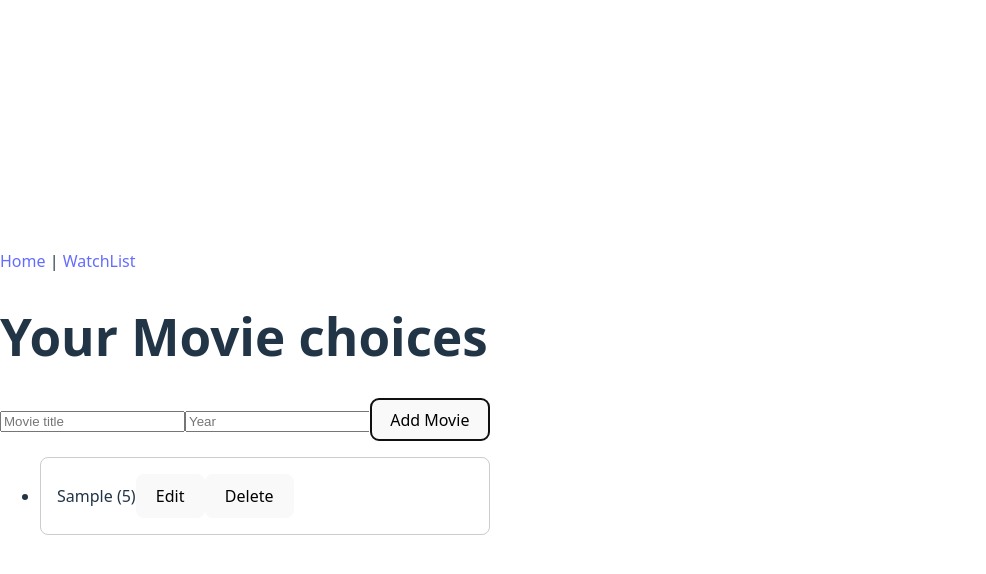
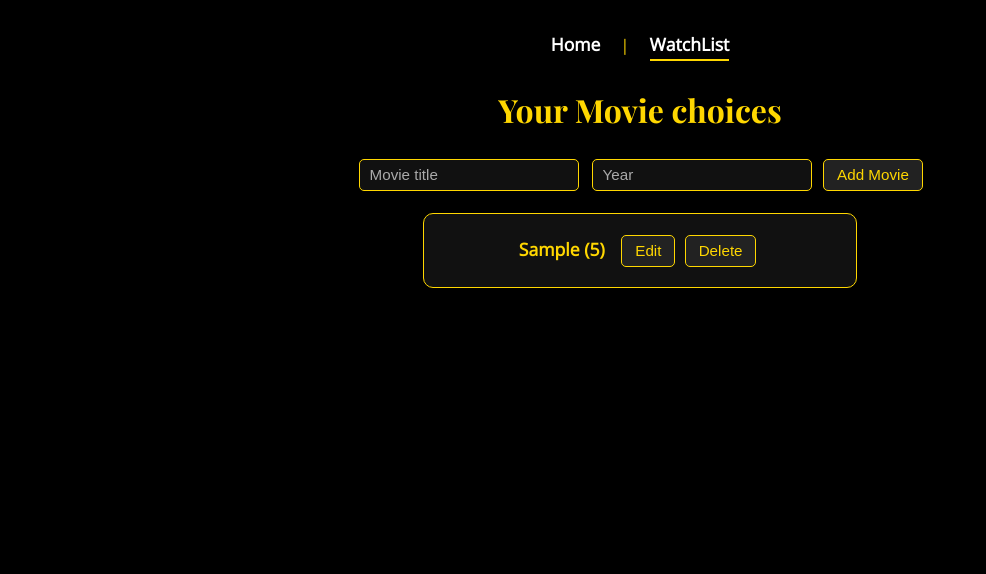
Before and after one commit to khartman88/Jay-Final-Project-Movies, a React (Vite) app: page /watchlist in a window 1280 px wide. Both pictures are taken after typing "Sample", "5" into the empty fields and a click on the button "Add Movie". Shown: the top 574 px of the page, without its empty margins (0-986 px from the left). Built offline with nearby package versions, Linux system fonts and the light colour scheme.

Commit message:
finished css

```diff
--- a/index.html
+++ b/index.html
@@ -5,6 +5,7 @@
     <link rel="icon" type="image/svg+xml" href="/vite.svg" />
     <meta name="viewport" content="width=device-width, initial-scale=1.0" />
     <title>Vite App</title>
+    <link href="https://fonts.googleapis.com/css2?family=Open+Sans&family=Playfair+Display:wght@700&display=swap" rel="stylesheet">
   </head>
   <body>
     <div id="root"></div>
--- a/src/app.css
+++ b/src/app.css
@@ -1,96 +1,91 @@
-:root {
-  font-family: system-ui, Avenir, Helvetica, Arial, sans-serif;
-  line-height: 1.5;
-  font-weight: 400;
 
-  color-scheme: light dark;
-  color: rgba(255, 255, 255, 0.87);
-  background-color: #242424;
-
-  font-synthesis: none;
-  text-rendering: optimizeLegibility;
-  -webkit-font-smoothing: antialiased;
-  -moz-osx-font-smoothing: grayscale;
+/* CSS for app */
+body {
+  margin: 0;
+  padding: 0;
+  background-color: #000;
+  color: #FFD700;
+  font-family: 'Open Sans', sans-serif;
+  text-align: center;
 }
 
-a {
-  font-weight: 500;
-  color: #646cff;
-  text-decoration: inherit;
-}
-a:hover {
-  color: #535bf2;
-}
-
-body {
+ul {
+  list-style-type: none;
+  padding: 0;
   margin: 0;
-  display: flex;
-  place-items: center;
-  min-width: 320px;
-  min-height: 100vh;
 }
 
 h1 {
-  font-size: 3.2em;
-  line-height: 1.1;
+  font-family: 'Playfair Display', serif;
+  color: #FFD700;
+  margin-top: 1.5rem;
 }
 
-#app {
-  max-width: 1280px;
-  margin: 0 auto;
-  padding: 2rem;
-  text-align: center;
+.movie-title {
+  margin-right: 12px;
+  font-weight: bold;
+  font-size: 1.1rem;
 }
 
-.logo {
-  height: 6em;
-  padding: 1.5em;
-  will-change: filter;
-  transition: filter 300ms;
-}
-.logo:hover {
-  filter: drop-shadow(0 0 2em #646cffaa);
-}
-.logo.vanilla:hover {
-  filter: drop-shadow(0 0 2em #f7df1eaa);
+nav {
+  margin: 2rem 0;
 }
 
-.card {
-  padding: 2em;
+nav a {
+  color: white;
+  text-decoration: none;
+  margin: 0 1rem;
+  font-weight: bold;
+  font-size: 1.1rem;
+  padding-bottom: 0.2rem;
+  transition: color 0.2s ease;
 }
 
-.read-the-docs {
-  color: #888;
+nav a.active {
+  border-bottom: 2px solid #FFD700;
+}
+
+nav a:hover {
+  color: #FFD700;
+}
+
+/* Card Component */
+.card {
+  border: 1px solid #FFD700;
+  padding: 1rem;
+  margin: 1rem auto;
+  max-width: 400px;
+  border-radius: 10px;
+  background-color: #111;
 }
 
 button {
-  border-radius: 8px;
-  border: 1px solid transparent;
-  padding: 0.6em 1.2em;
-  font-size: 1em;
-  font-weight: 500;
-  font-family: inherit;
-  background-color: #1a1a1a;
+  margin: 0.3rem;
+  padding: 0.4rem 0.8rem;
+  font-size: 0.95rem;
+  background-color: #222;
+  color: #FFD700;
+  border: 1px solid #FFD700;
+  border-radius: 5px;
   cursor: pointer;
-  transition: border-color 0.25s;
-}
-button:hover {
-  border-color: #646cff;
-}
-button:focus,
-button:focus-visible {
-  outline: 4px auto -webkit-focus-ring-color;
+  transition: background-color 0.2s ease, color 0.2s ease;
 }
 
-@media (prefers-color-scheme: light) {
-  :root {
-    color: #213547;
-    background-color: #ffffff;
-  }
-  a:hover {
-    color: #747bff;
-  }
-  button {
-    background-color: #f9f9f9;
-  }
+button:hover {
+  background-color: #FFD700;
+  color: #000;
 }
+
+input {
+  margin: 0.4rem;
+  padding: 0.4rem 0.6rem;
+  border: 1px solid #FFD700;
+  background-color: #111;
+  color: #FFD700;
+  border-radius: 5px;
+  font-size: 0.95rem;
+}
+
+input::placeholder {
+  color: #aaa;
+}
--- a/src/app.jsx
+++ b/src/app.jsx
@@ -5,6 +5,7 @@ import HomePage from './pages/HomePage'
 import WatchListPage from './pages/WatchListPage'
 import NotFoundPage from './pages/NotFoundPage'
 import Header from './shared/Header'
+import './App.css'
 
 function App() {
     return (
--- a/src/features/watchlist/watchlist.jsx
+++ b/src/features/watchlist/watchlist.jsx
@@ -29,7 +29,9 @@ function WatchList({ movies, onEdit, onDelete, editingId, editTitle, setEditTitl
                             </>
                     ) : (
                             <>
-                                {movie.title} ({movie.year})
+                                <span className="movie-title">
+                                    {movie.title} ({movie.year})
+                                </span>
                                 <button onClick={() => onEdit(movie.id, movie.title, movie.year)}>Edit</button>
                                 <button onClick={() => onDelete(movie.id)}>Delete</button>
                             </>
--- a/src/pages/HomePage.jsx
+++ b/src/pages/HomePage.jsx
@@ -1,8 +1,18 @@
 
 import React from "react"
+import movieImage from "../assets/movie-time.jpg"
 
 function HomePage() {
-    return <h1>Movie Watchlist App</h1>
+    return (
+        <div>
+            <h1>Movie Watchlist App</h1>
+            <img
+                src={movieImage}
+                alt="Movie Time sign with film and popcorn"
+                style={{ maxWidth: "100%", height: "auto", marginTop: "1rem" }}
+            />
+        </div>
+    )
 }
 
 export default HomePage
--- a/src/shared/Card.jsx
+++ b/src/shared/Card.jsx
@@ -3,13 +3,7 @@ import React from "react"
 
 function Card({children}) {
     return (
-        <div style={{
-            border: "1px solid #ccc",
-            padding: "1rem",
-            borderRadius: "8px",
-            marginBottom: "1rem",
-            background: "f9f9f9"
-        }}>
+        <div className="card">
             {children}
         </div>
     )
```
Also changed, not shown: src/assets/movie-time.jpg (added).
